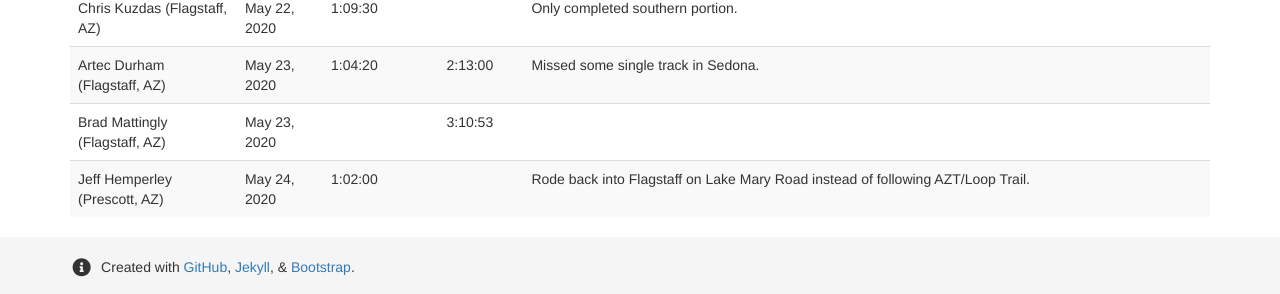
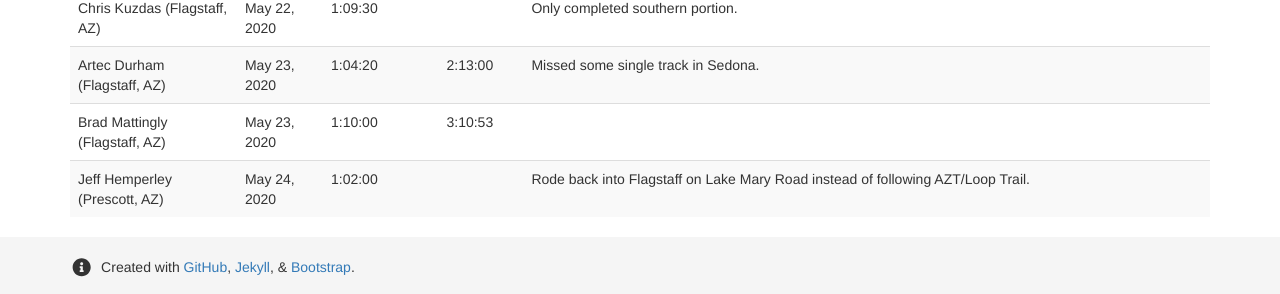
Before and after one commit to dcernst/PinyonsPines, a Jekyll site: the page built from results2020.md, in a window 1280 px wide and 1329 px high. Shown: the part 1032-1326 px from the top of the window. Built offline with Jekyll 4.4.1, drawn with Linux system fonts in a browser that asks for light colours; nearby versions of some CDN libraries.

Commit message:
Update to results

```diff
--- a/results2020.md
+++ b/results2020.md
@@ -239,7 +239,7 @@ The 2020 Grand Depart is currently scheduled for Saturday, October 10.
 </tr>
 
 <tr>
-<td>Brad Mattingly (Flagstaff, AZ)</td> <td>May 23, 2020</td>	<td></td> <td>3:10:53</td> <td></td>
+<td>Brad Mattingly (Flagstaff, AZ)</td> <td>May 23, 2020</td>	<td>1:10:00</td> <td>3:10:53</td> <td></td>
 </tr>
 
 <tr>
```
